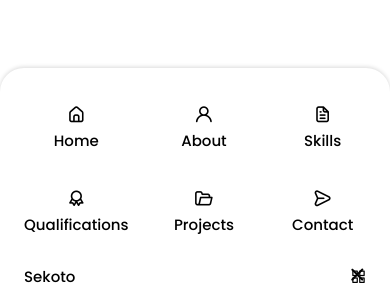
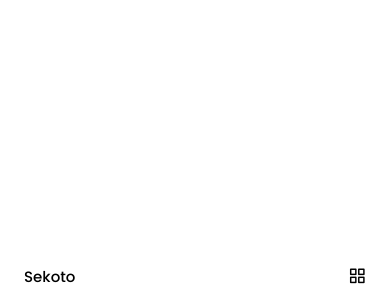
Before and after one commit to Rehumile/Portfolio-Website, a React (Vite) app: page / in a window 390 px wide. Shown: the part 544-844 px from the top of the page. Built offline with nearby package versions, Linux system fonts and the light colour scheme.

Commit message:
added responsive code for nav bar

```diff
--- a/src/App.css
+++ b/src/App.css
@@ -189,5 +189,8 @@ img {
 
 /*For small devices*/
 @media  screen and (max-width: 350px) {
-
+  .container {
+    margin-left: var(--mb-1);
+    margin-right: var(--mb-1);
+  }
 }
--- a/src/components/Header/Header.css
+++ b/src/components/Header/Header.css
@@ -61,7 +61,7 @@
 
   .nav__menu {
     position: fixed;
-    bottom: 0;
+    bottom: -100%;
     left: 0;
     width: 100%;
     background-color: var(--body-color);
@@ -69,6 +69,11 @@
     box-shadow: 0 -1px 4px rgba(0, 0, 0, 0.15);
     border-radius: 1.5rem 1.5rem 0 0;
     transition: .3s;
+  }
+
+  /* to Show Menu*/
+  .show-menu {
+    bottom: 0;
   }
 
   .nav__list{
@@ -94,7 +99,24 @@
     color: var(--title-color-dark);
   }
 
+  .nav__toggle {
+    font-size: 1.1rem;
+    cursor: pointer;
+  }
+
+
   .nav__icon, .nav__close, .nav__toggle {
     display: block;
   }
 }
+
+/*For small devices*/
+@media  screen and (max-width: 350px) {
+  .nav__menu {
+    padding: 2rem 0.25 4rem;
+  }
+
+  .nav__list {
+    column-gap: 0;
+  }
+}
--- a/src/components/Header/Header.jsx
+++ b/src/components/Header/Header.jsx
@@ -1,14 +1,19 @@
 import React from "react";
+import { useState } from "react";
 import "./Header.css"
 
 export default function Header() {
+
+    /* ---toggle menu--- */
+    const [showMenu, setShowMenu] = useState(false);
+
     return (
         <>
         <header className="header">
             <nav className="nav container">
                 <a href="index.html" className="nav__logo">Sekoto</a>
 
-                <div className="nav__menu">
+                <div className={showMenu ? "nav__menu show-menu" : "nav__menu"}>
                     <ul className="nav__list grid">
                         <li className="nav__item">
                             <a href="#home" className="nav__link active-link">
@@ -41,9 +46,11 @@ export default function Header() {
                             </a>
                         </li>
                     </ul>
-                    <i className="uil uil-times nav__close"></i>
+                    <i className="uil uil-times nav__close"
+                    onClick={() => setShowMenu(!showMenu)}>
+                    </i>
                 </div>
-                <div className="nav__toggle">
+                <div className="nav__toggle" onClick={() => setShowMenu(!showMenu)}>
                     <i className="uil uil-apps"></i>
                 </div>
             </nav>
```
